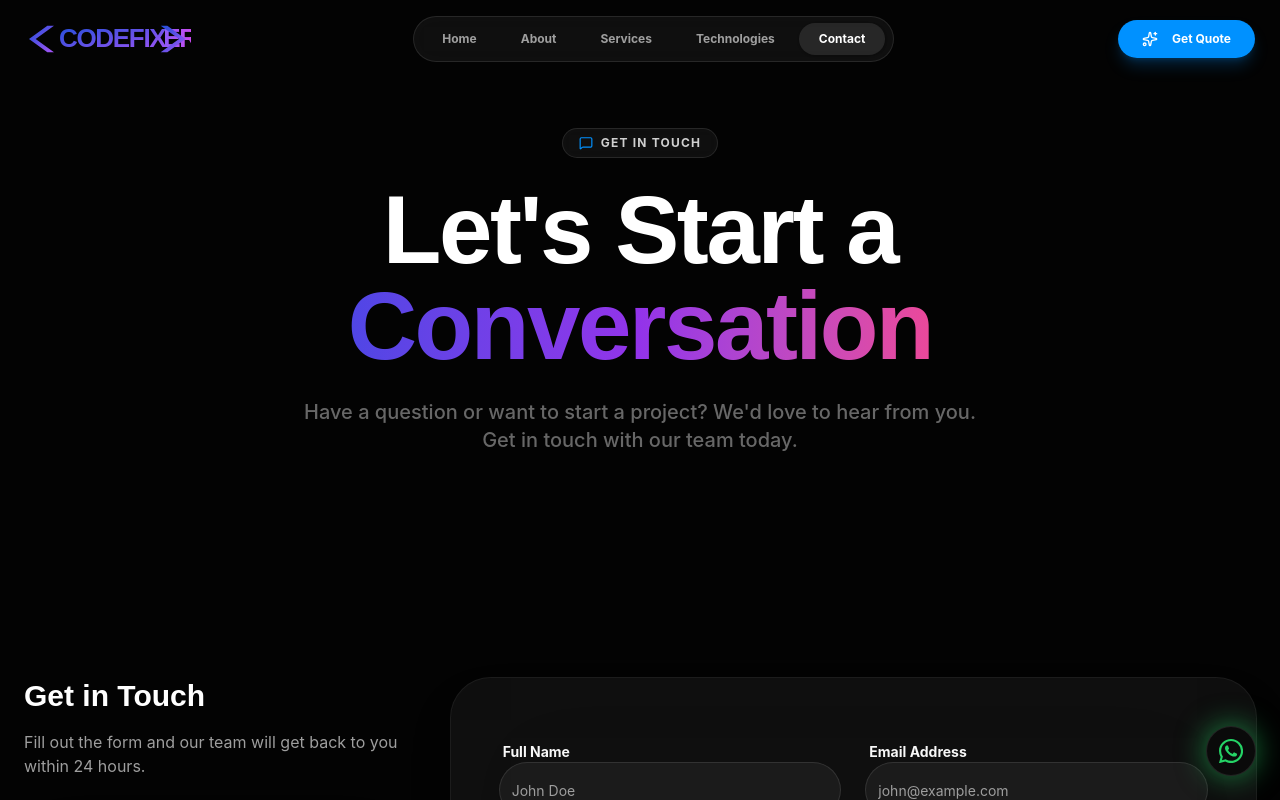
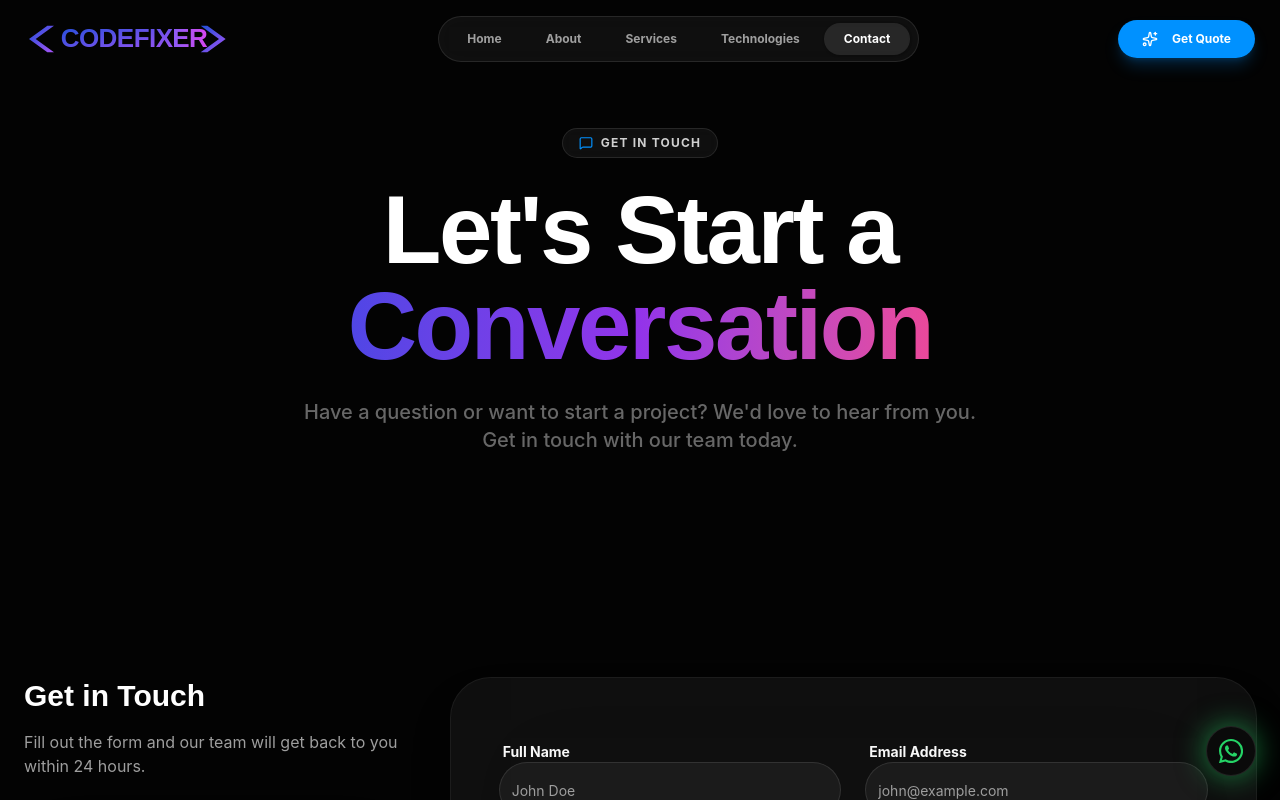
Before and after one commit to rutvikdholakiya30/codefixer, a React (Vite) app: page /contact in a window 1280 px wide. Shown: the top 800 px of the page. Built offline with nearby package versions, Linux system fonts and the light colour scheme.

Commit message:
website updated

```diff
--- a/src/components/ui/Logo.tsx
+++ b/src/components/ui/Logo.tsx
@@ -9,7 +9,7 @@ export default function Logo({ className, showText = true }: LogoProps) {
   return (
     <div className={cn("flex items-center gap-2", className)}>
       <svg
-        viewBox="0 0 500 120"
+        viewBox="0 0 650 120"
         fill="none"
         xmlns="http://www.w3.org/2000/svg"
         className="w-auto h-8 md:h-10"
@@ -35,14 +35,14 @@ export default function Logo({ className, showText = true }: LogoProps) {
           <>
             {/* CODEFIX Text */}
             <text
-              x="105"
+              x="110"
               y="85"
               fill="url(#logo-gradient)"
               style={{
                 fontSize: "78px",
                 fontWeight: "900",
                 fontFamily: "Geist, sans-serif",
-                letterSpacing: "-0.05em",
+                letterSpacing: "-0.02em",
               }}
             >
               CODEFIX
@@ -50,14 +50,14 @@ export default function Logo({ className, showText = true }: LogoProps) {
 
             {/* ER Text (Purple) */}
             <text
-              x="418"
+              x="445"
               y="85"
               fill="url(#text-purple)"
               style={{
                 fontSize: "78px",
                 fontWeight: "900",
                 fontFamily: "Geist, sans-serif",
-                letterSpacing: "-0.05em",
+                letterSpacing: "-0.02em",
               }}
             >
               ER
@@ -67,10 +67,9 @@ export default function Logo({ className, showText = true }: LogoProps) {
 
         {/* Right Icon > */}
         <path
-          d="M430 20L485 60L430 100L410 100L465 60L410 20H430Z"
+          d="M550 20L605 60L550 100L530 100L585 60L530 20H550Z"
           fill="url(#logo-gradient)"
-          className={!showText ? "translate-x-[-320px]" : ""}
-          style={{ transform: !showText ? 'translateX(-320px)' : 'none' }}
+          style={{ transform: !showText ? 'translateX(-440px)' : 'none' }}
         />
       </svg>
     </div>
```
